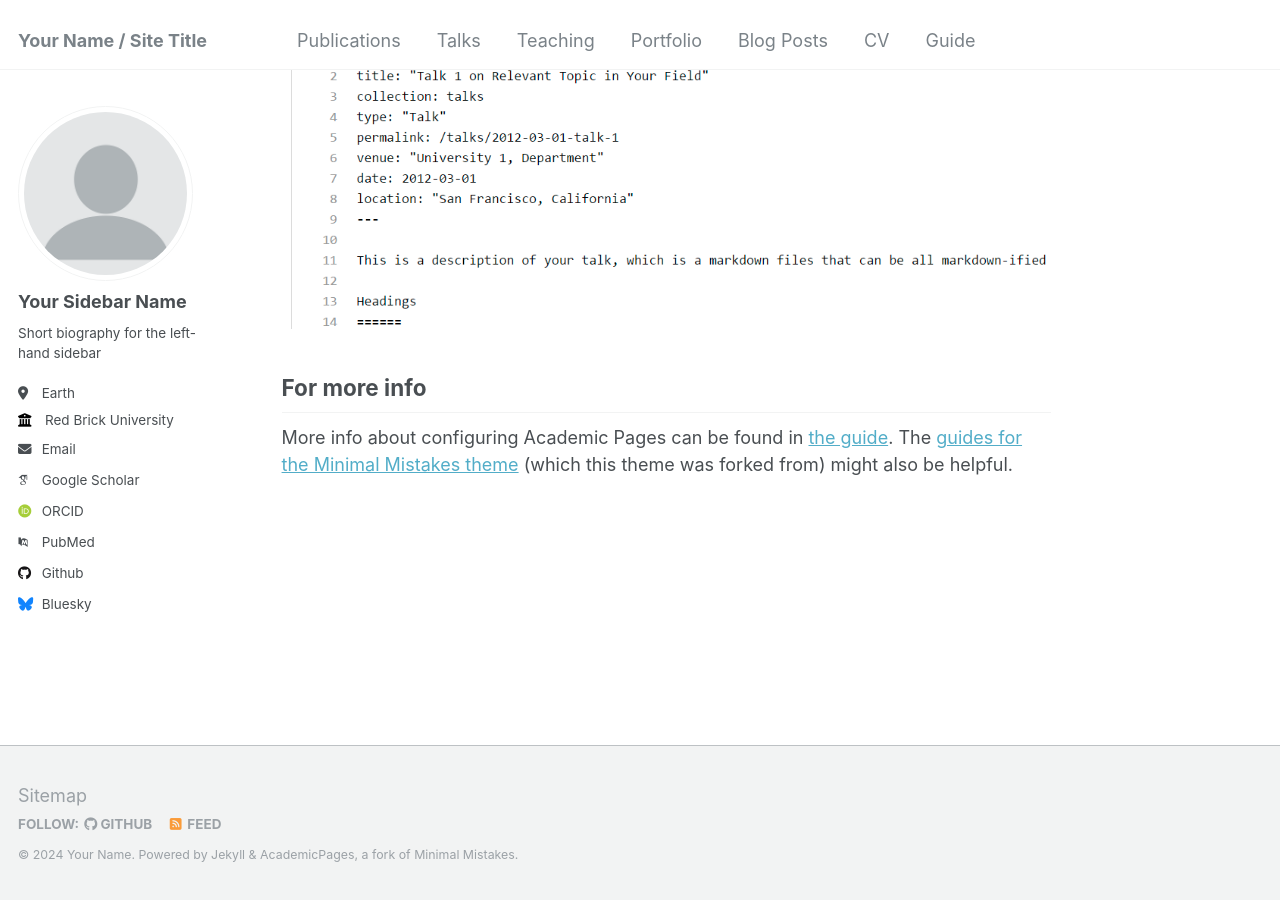
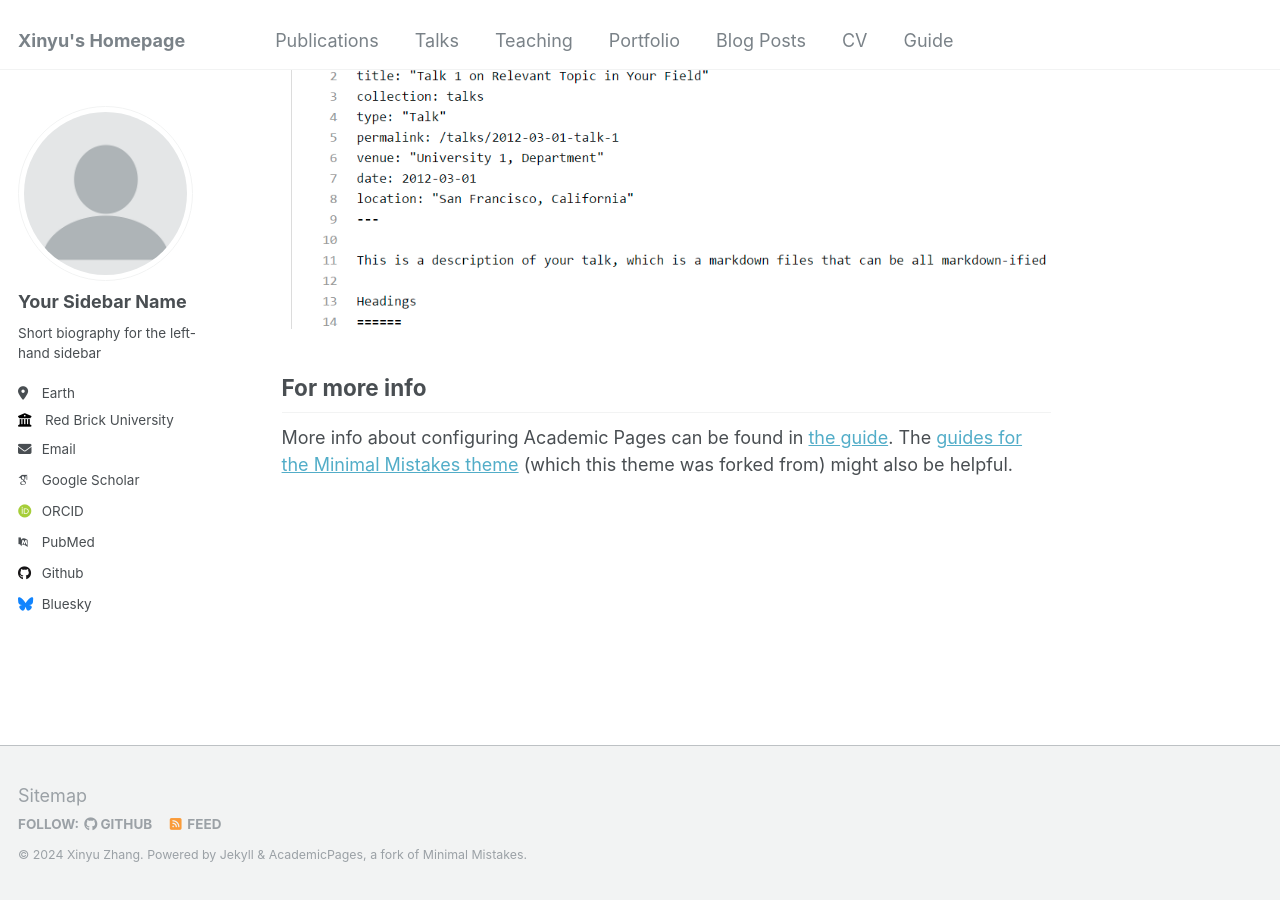
Before and after one commit to cryptome-xyz/cryptome-xyz.github.io, a Jekyll site: the page built from _pages/about.md, in a window 1280 px wide and 900 px high, scrolled down 2660 px. Built offline with Jekyll 4.4.1, drawn with Linux system fonts in a browser that asks for light colours; some web fonts are replaced.

Commit message:
Update _config.yml

```diff
--- a/_config.yml
+++ b/_config.yml
@@ -8,10 +8,10 @@
 
 # Basic Site Settings
 locale                   : "en-US"
-title                    : "Your Name / Site Title"
+title                    : "Xinyu's Homepage"
 title_separator          : "-"
-name                     : &name "Your Name"
-description              : &description "personal description"
+name                     : &name "Xinyu Zhang"
+description              : &description ""
 url                      : https://academicpages.github.io # the base hostname & protocol for your site e.g. "https://mmistakes.github.io"
 baseurl                  : "" # the subpath of your site, e.g. "/blog"
 repository               : "academicpages/academicpages.github.io"
```
